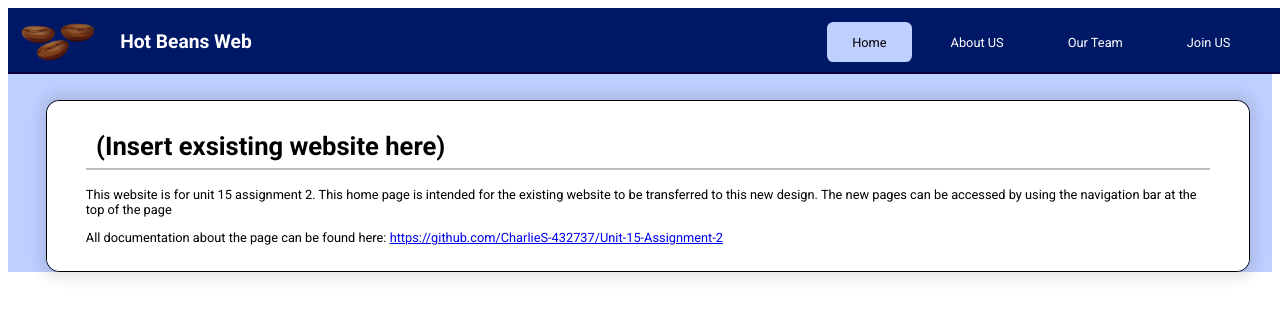
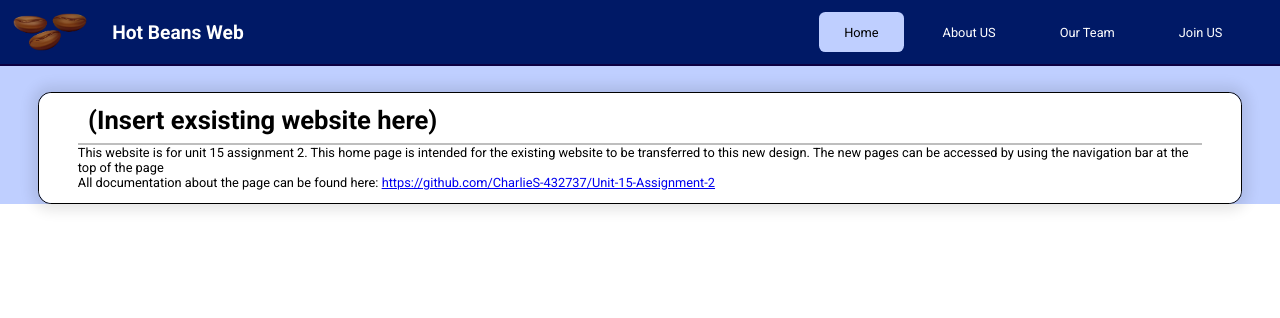
Before and after one commit to CompIsle/U15A2-Charlie-Smith, a SvelteKit app in the folder src/: page / in a window 1280 px wide. Shown: the top 318 px of the page. Built offline with nearby package versions, Linux system fonts and the light colour scheme.

Commit message:
Attempt at fix for white borders around webpage

```diff
--- a/src/src/app.html
+++ b/src/src/app.html
@@ -12,3 +12,10 @@
 		<div style="display: contents">%sveltekit.body%</div>
 	</body>
 </html>
+
+<style>
+	*{
+        padding: 0;
+        margin: 0;
+    }
+</style>
--- a/src/src/routes/+layout.svelte
+++ b/src/src/routes/+layout.svelte
@@ -12,10 +12,6 @@
 </div>
 
 <style>
-    *{
-        padding: 0;
-        margin: 0;
-    }
     .container{
         display: grid;
         grid-template-columns: 3vw 94vw 3vw;
```
